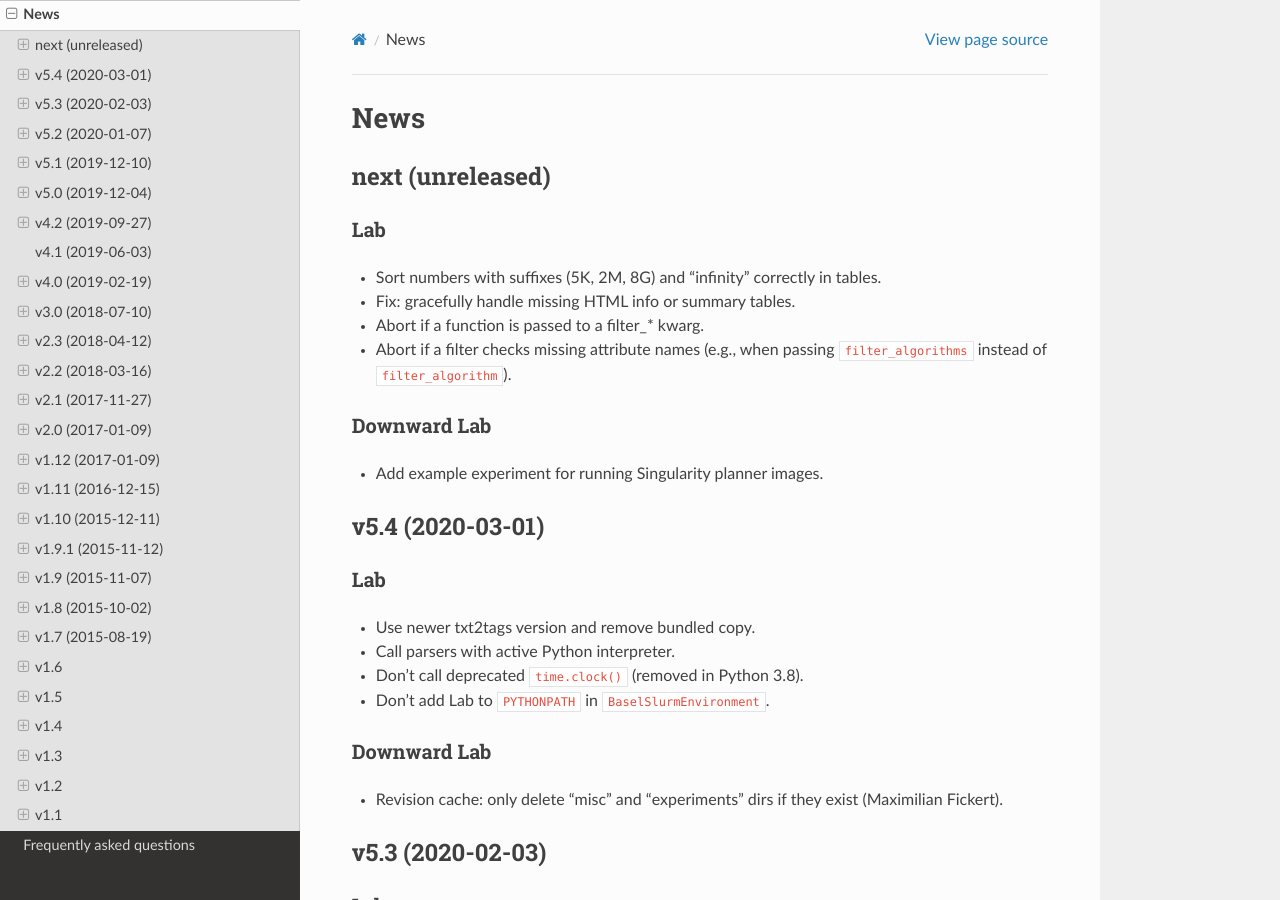
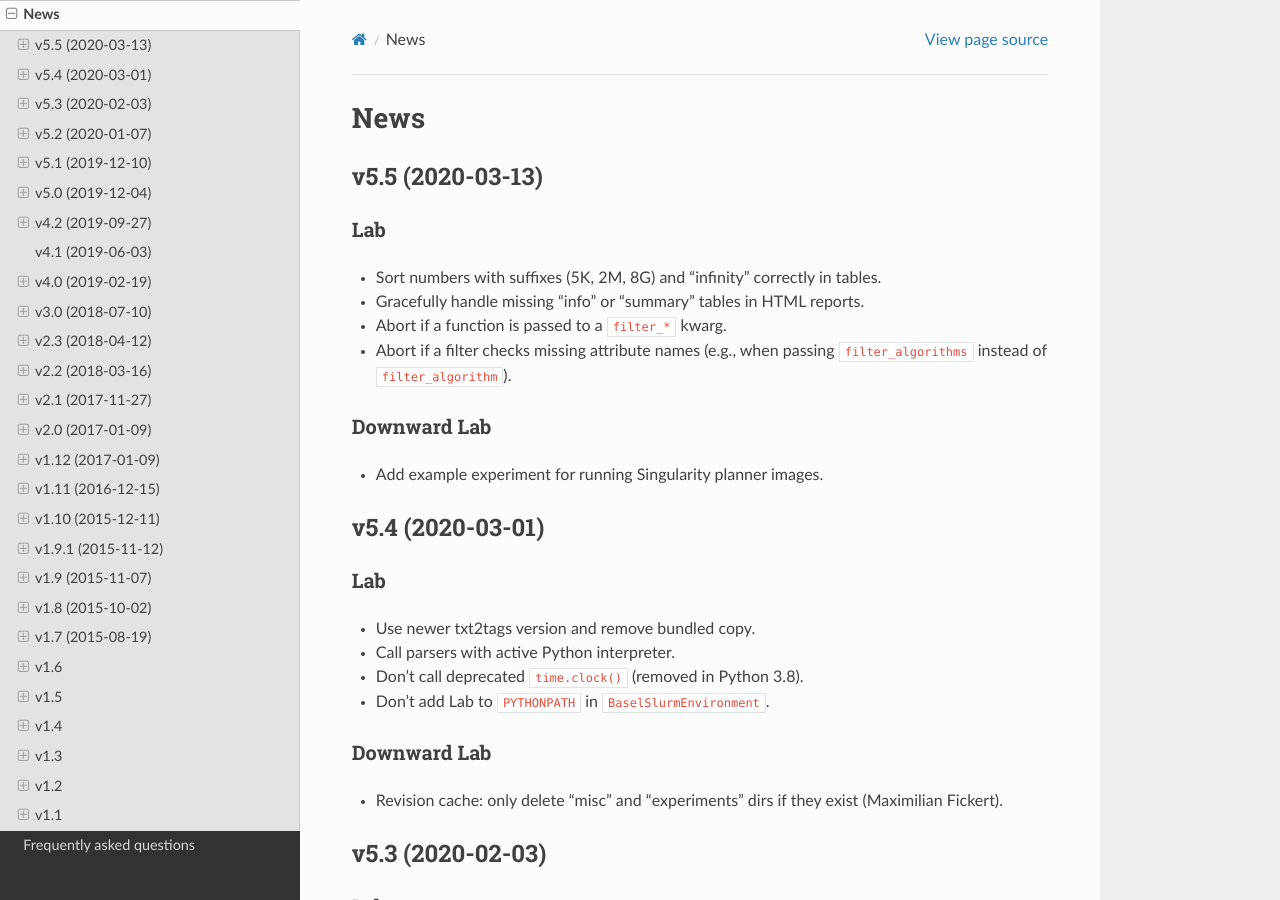
Before and after one commit to aibasel/lab, a Sphinx documentation site: the page built from docs/news.rst, in a window 1280 px wide and 900 px high. Built offline with Sphinx 7.4.7 and the Read the Docs theme 2.0.0, drawn with Linux system fonts in a browser that asks for light colours; pages that are not in the unit, such as notebooks, are missing from menus.

Commit message:
Update changelog for release.

```diff
--- a/docs/news.rst
+++ b/docs/news.rst
@@ -1,14 +1,14 @@
 News
 ====
 
-next (unreleased)
+v5.5 (2020-03-13)
 -----------------
 
 Lab
 ^^^
 * Sort numbers with suffixes (5K, 2M, 8G) and "infinity" correctly in tables.
-* Fix: gracefully handle missing HTML info or summary tables.
-* Abort if a function is passed to a filter_* kwarg.
+* Gracefully handle missing "info" or "summary" tables in HTML reports.
+* Abort if a function is passed to a ``filter_*`` kwarg.
 * Abort if a filter checks missing attribute names
   (e.g., when passing ``filter_algorithms`` instead of ``filter_algorithm``).
 
```
